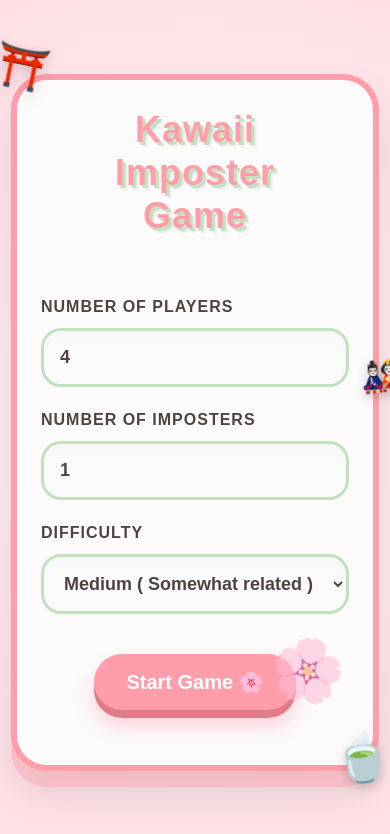
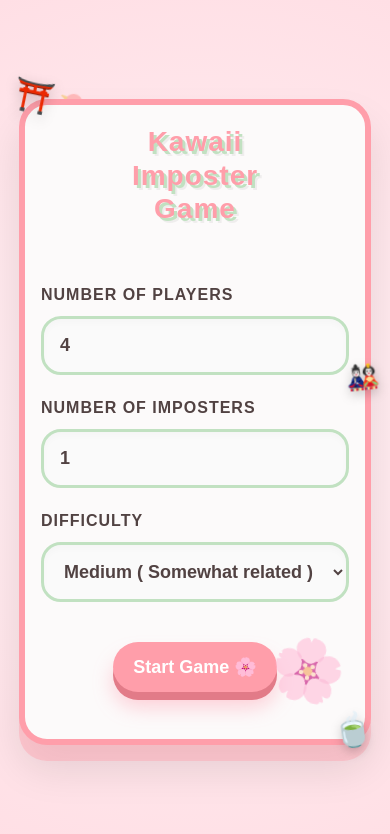
Before and after one commit to namitha2306/Imposter, a React (Vite) app: page / in a window 390 px wide. Shown: the top 834 px of the page. Built offline with nearby package versions, Linux system fonts and the light colour scheme.

Commit message:
Fixed mobile numbering bug and imposter word assignment

```diff
--- a/src/components/SetupScreen.tsx
+++ b/src/components/SetupScreen.tsx
@@ -6,17 +6,20 @@ interface SetupScreenProps {
 }
 
 export default function SetupScreen({ onStartGame }: SetupScreenProps) {
-  const [players, setPlayers] = useState(4);
-  const [imposters, setImposters] = useState(1);
+  const [players, setPlayers] = useState<number | ''>(4);
+  const [imposters, setImposters] = useState<number | ''>(1);
   const [difficulty, setDifficulty] = useState<Difficulty>('medium');
 
+  const pCount = typeof players === 'number' ? players : 3;
+  const maxImposters = Math.max(1, pCount - 1);
+
   const handleStart = () => {
-    onStartGame(players, imposters, difficulty);
+    const finalPlayers = Math.max(3, Math.min(12, pCount));
+    let iCount = typeof imposters === 'number' ? imposters : 1;
+    // ensure imposters is between 1 and maxImposters
+    iCount = Math.max(1, Math.min(iCount, finalPlayers - 1));
+    onStartGame(finalPlayers, iCount, difficulty);
   };
-
-  // Adjust imposter max based on player count
-  const maxImposters = players - 1;
-  const safeImposters = Math.min(imposters, maxImposters);
 
   return (
     <div className="card animate-pop">
@@ -33,9 +36,14 @@ export default function SetupScreen({ onStartGame }: SetupScreenProps) {
           max={12}
           value={players}
           onChange={(e) => {
-            const p = parseInt(e.target.value) || 3;
-            setPlayers(p);
-            if (imposters >= p) setImposters(p - 1);
+            const val = e.target.value;
+            if (val === '') {
+              setPlayers('');
+            } else {
+              const num = parseInt(val);
+              setPlayers(num);
+              // Don't auto-correct imposters here aggressively if they are typing
+            }
           }}
         />
       </div>
@@ -46,8 +54,15 @@ export default function SetupScreen({ onStartGame }: SetupScreenProps) {
           type="number"
           min={1}
           max={maxImposters}
-          value={safeImposters}
-          onChange={(e) => setImposters(parseInt(e.target.value) || 1)}
+          value={imposters}
+          onChange={(e) => {
+            const val = e.target.value;
+            if (val === '') {
+              setImposters('');
+            } else {
+              setImposters(parseInt(val));
+            }
+          }}
         />
       </div>
 
--- a/src/index.css
+++ b/src/index.css
@@ -313,3 +313,40 @@ select:focus, input[type="number"]:focus {
   animation: imposter-shake 0.5s infinite linear;
   font-size: 90px;
 }
+
+/* Mobile Optimization */
+@media (max-width: 480px) {
+  .app-container {
+    padding: 16px;
+  }
+  .card {
+    padding: 32px 16px;
+    border-radius: 28px;
+    min-height: 400px;
+  }
+  h1.title {
+    font-size: 28px !important;
+  }
+  .sticker-1 { left: -10px; top: -10px; font-size: 30px; }
+  .sticker-2 { right: -10px; bottom: -10px; font-size: 35px; }
+  .sticker-3 { right: -15px; font-size: 28px; }
+  .sticker-4 { left: -15px; font-size: 24px; }
+  .btn-primary {
+    font-size: 18px;
+    padding: 14px 20px;
+  }
+  .timer {
+    font-size: 48px;
+  }
+}
+@media (max-width: 360px) {
+  h1.title {
+    font-size: 24px !important;
+  }
+  .card {
+    min-height: 380px;
+  }
+  .kawaii-emoji {
+    font-size: 48px;
+  }
+}
```
